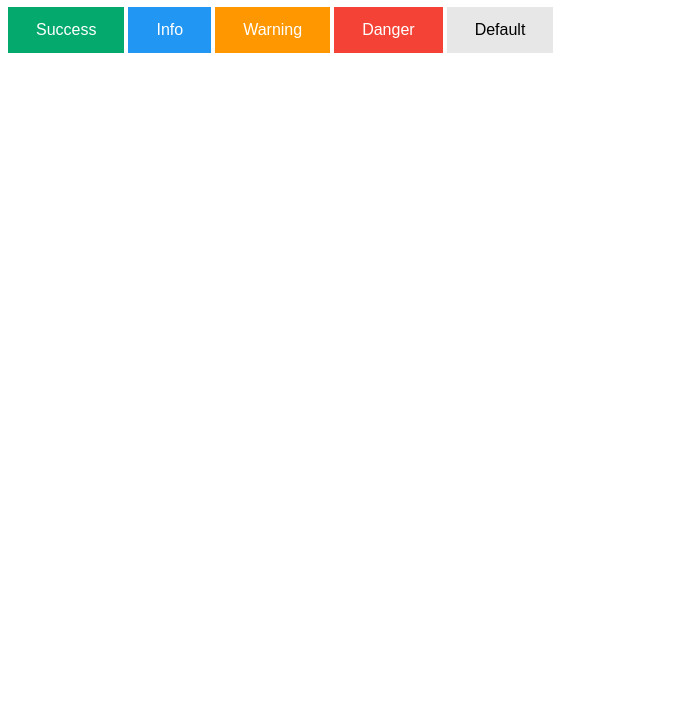
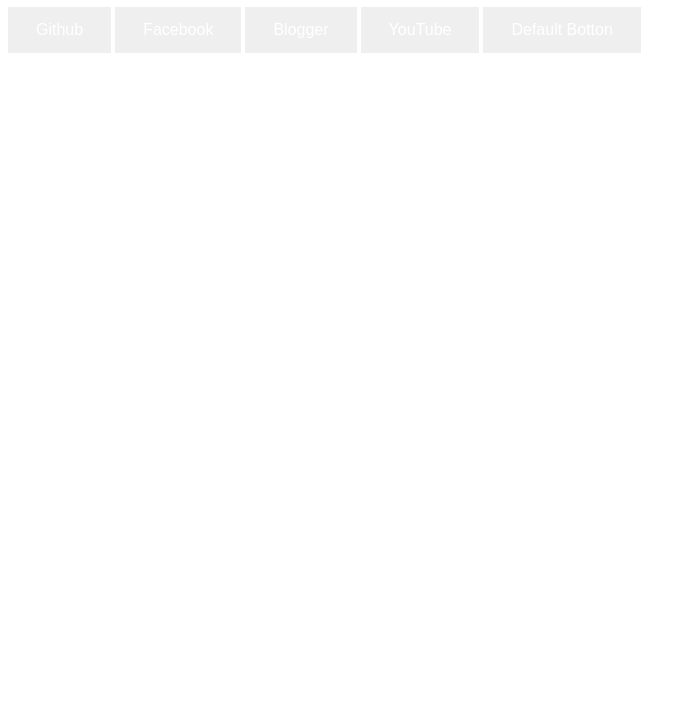
Before and after one commit to TharinduThilakshana/Alert-Buttons, a plain HTML site: page index.html in a window 1280 px wide. Shown: the part 73-800 px from the top of the page, without its empty margins (0-696 px from the left). Drawn offline with Linux system fonts and the light colour scheme.

Commit message:
Update index.html

```diff
--- a/index.html
+++ b/index.html
@@ -11,31 +11,31 @@
   cursor: pointer;
 }
 
-.success {background-color: #04AA6D;} /* Green */
-.success:hover {background-color: #46a049;}
+.Github {background-color: #000000;} /* Green */
+.Github:hover {background-color: #46a049;}
 
-.info {background-color: #2196F3;} /* Blue */
-.info:hover {background: #0b7dda;}
+.Facebook {background-color: #2196F3;} /* Blue */
+.Facebook:hover {background: #0b7dda;}
 
-.warning {background-color: #ff9800;} /* Orange */
-.warning:hover {background: #e68a00;}
+.Blogger {background-color: #ff9800;} /* Orange */
+.Blogger:hover {background: #e68a00;}
 
-.danger {background-color: #f44336;} /* Red */
-.danger:hover {background: #da190b;}
+.YouTube {background-color: #f44336;} /* Red */
+.YouTube:hover {background: #da190b;}
 
-.default {background-color: #e7e7e7; color: black;} /* Gray */
-.default:hover {background: #ddd;}
+.default Botton {background-color: #e7e7e7; color: black;} /* Gray */
+.default Botton:hover {background: #ddd;}
 </style>
 </head>
 <body>
 
 <h1>Alert Buttons</h1>
 
-<button class="btn success">Success</button>
-<button class="btn info">Info</button>
-<button class="btn warning">Warning</button>
-<button class="btn danger">Danger</button>
-<button class="btn default">Default</button>
+<button class="btn github">Github</button>
+<button class="btn facebook">Facebook</button>
+<button class="btn blogger">Blogger</button>
+<button class="btn youtube">YouTube</button>
+<button class="btn default botton">Default Botton</button>
 
 </body>
 </html>
```
